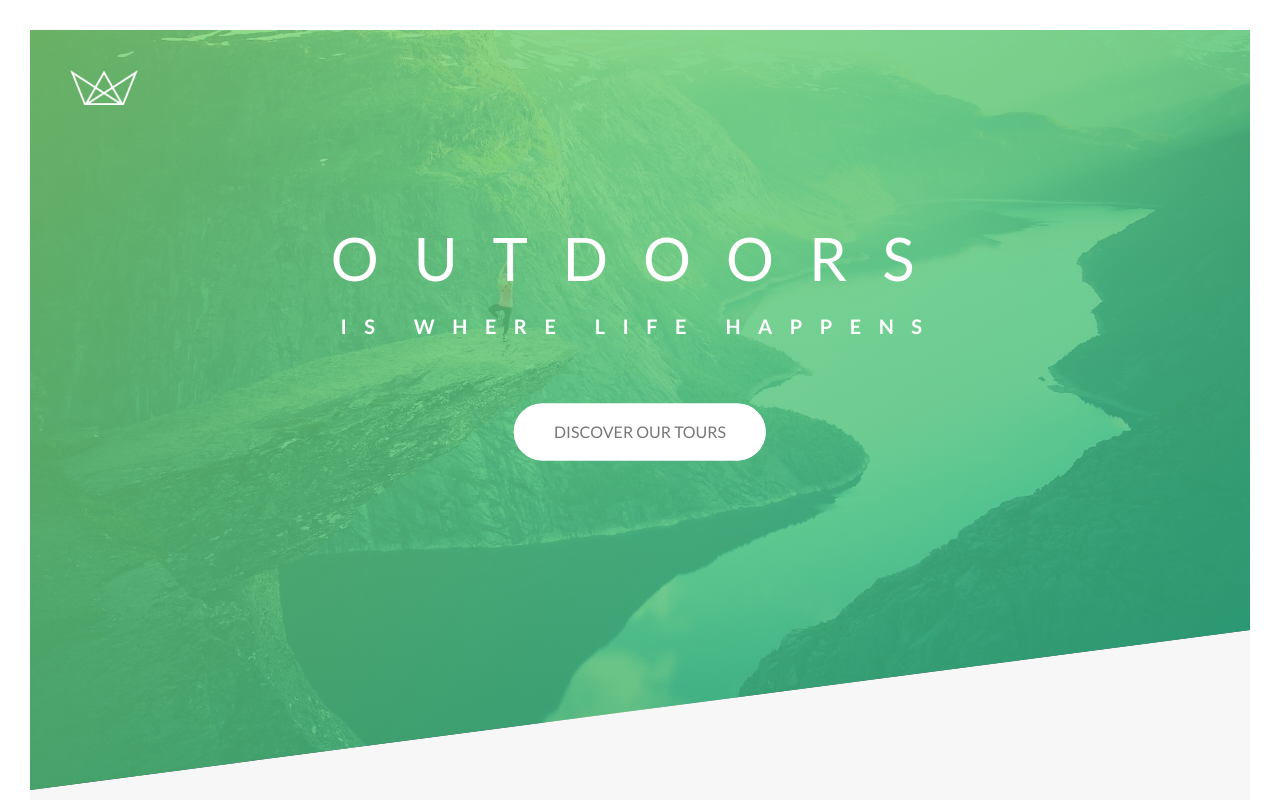
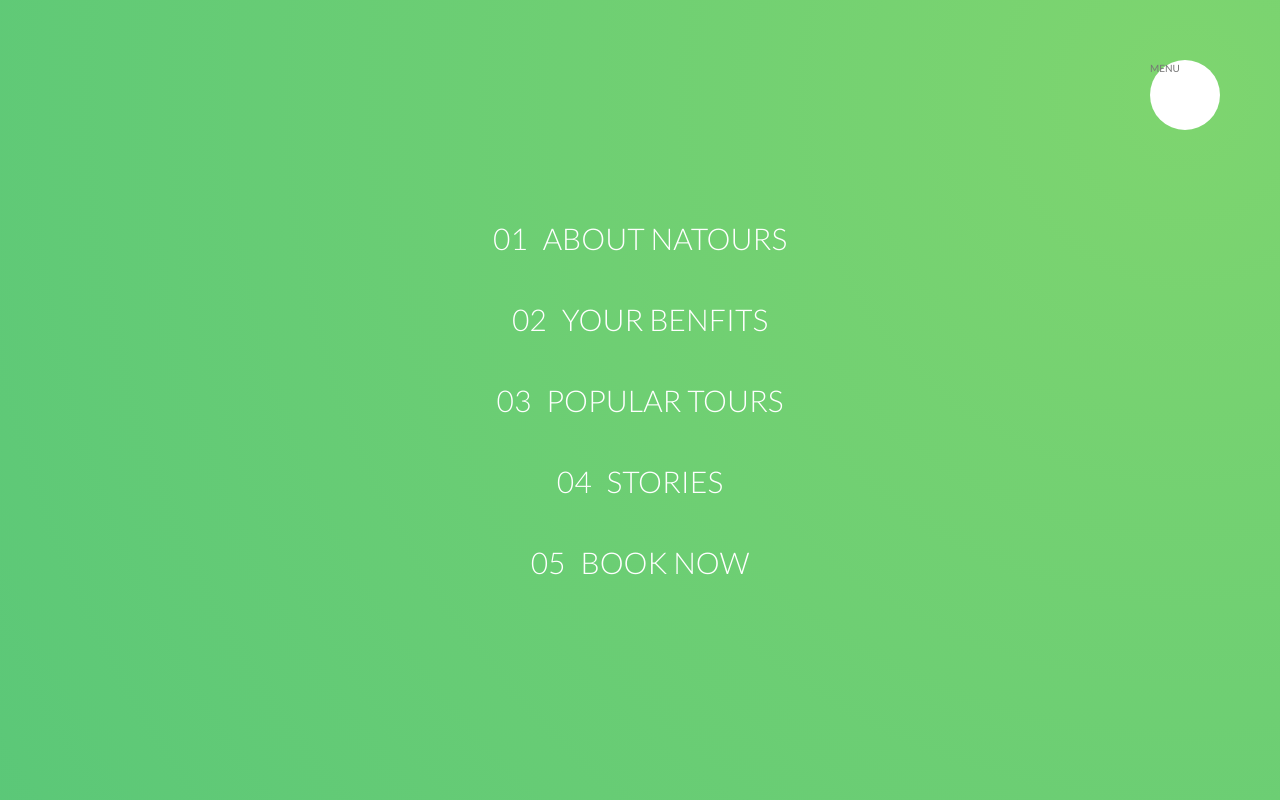
Before and after one commit to rawwrr/Natours-web-site, a website: page index.html in a window 1280 px wide. Shown: the top 800 px of the page. Drawn offline with Linux system fonts and the light colour scheme.

Commit message:
building the navigation (part 1)

```diff
--- a/index.html
+++ b/index.html
@@ -15,7 +15,37 @@
 
     <title>Natours | Exciting tours for adventurous people</title>
   </head>
+
   <body>
+    <div class="navigation">
+      <input type="checkbox" class="navigation__checkbox" id="navi-toggle" />
+      <label for="navi-toggle" class="navigation__button">MENU</label>
+      <div class="navigation__background">&nbsp;</div>
+      <nav class="navigation__nav">
+        <ul class="navigation__list">
+          <li class="navigation__item">
+            <a href="#" class="navigation__link"
+              ><span>01</span>About Natours</a
+            >
+          </li>
+          <li class="navigation__item">
+            <a href="#" class="navigation__link"><span>02</span>Your benfits</a>
+          </li>
+          <li class="navigation__item">
+            <a href="#" class="navigation__link"
+              ><span>03</span>Popular tours</a
+            >
+          </li>
+          <li class="navigation__item">
+            <a href="#" class="navigation__link"><span>04</span>Stories</a>
+          </li>
+          <li class="navigation__item">
+            <a href="#" class="navigation__link"><span>05</span>Book now</a>
+          </li>
+        </ul>
+      </nav>
+    </div>
+
     <header class="header">
       <div class="header__logo-box">
         <img src="img/logo-white.png" alt="Logo" class="header__logo" />
--- /dev/null
+++ b/sass/layout/_navigation.scss
@@ -0,0 +1,87 @@
+.navigation {
+  &__checkbox {
+    display: none;
+  }
+
+  &__button {
+    background-color: $color-white;
+    height: 7rem;
+    width: 7rem;
+    position: fixed;
+    top: 6rem;
+    right: 6rem;
+    border-radius: 50%;
+    z-index: 2000;
+  }
+
+  &__background {
+    height: 6rem;
+    width: 6rem;
+    border-radius: 50%;
+    position: fixed;
+    top: 6.5rem;
+    right: 6.5rem;
+    background-image: radial-gradient(
+      $color-primary-light,
+      $color-primary-dark
+    );
+    z-index: 1000;
+
+    transform: scale(80);
+  }
+
+  &__nav {
+    height: 100vh;
+    width: 100%;
+    position: fixed;
+    top: 0;
+    right: 0;
+    z-index: 1500;
+  }
+
+  &__list {
+    position: absolute;
+    top: 50%;
+    left: 50%;
+    transform: translate(-50%, -50%);
+    list-style: none;
+    text-align: center;
+  }
+
+  &__item {
+    margin: 1rem;
+  }
+
+  &__link {
+    &:link,
+    &:visited {
+      display: inline-block;
+      font-size: 3rem;
+      font-weight: 300;
+      padding: 1rem 2rem;
+      color: $color-white;
+      text-decoration: none;
+      text-transform: uppercase;
+      background-image: linear-gradient(
+        120deg,
+        transparent 0%,
+        transparent 50%,
+        $color-white 50%
+      );
+      background-size: 220%;
+      transition: all 0.4s;
+
+      span {
+        margin-right: 1.5rem;
+        display: inline-block;
+      }
+    }
+
+    &:hover,
+    &:active {
+      background-position: 100%;
+      color: $color-primary;
+      transform: translateX(1rem);
+    }
+  }
+}
--- a/sass/main.scss
+++ b/sass/main.scss
@@ -15,6 +15,7 @@
 @import "components/bg-video";
 @import "components/form";
 
+@import "layout/navigation";
 @import "layout/footer";
 @import "layout/grid";
 @import "layout/header";
```
Also changed, not shown: css/style.css.
